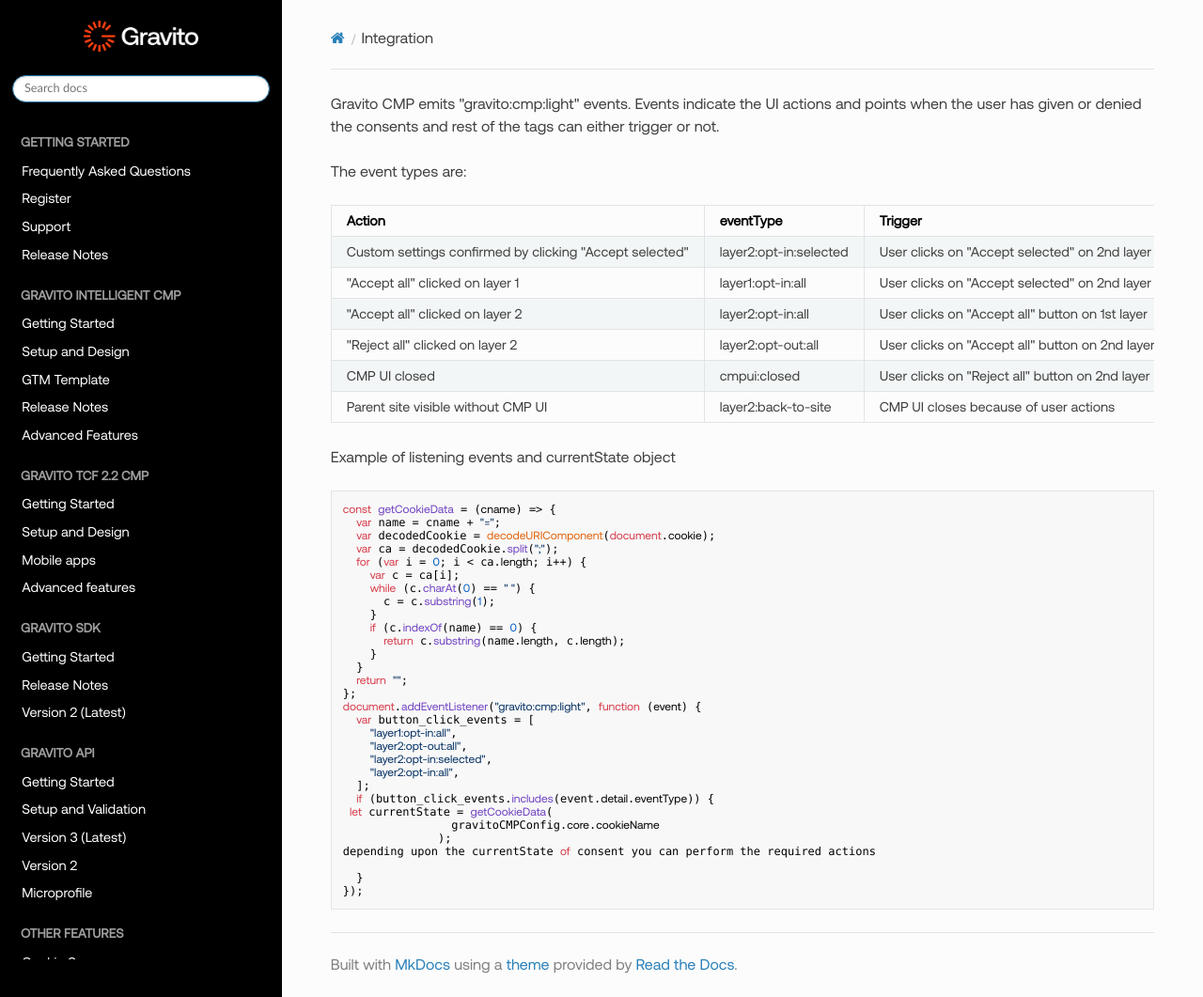
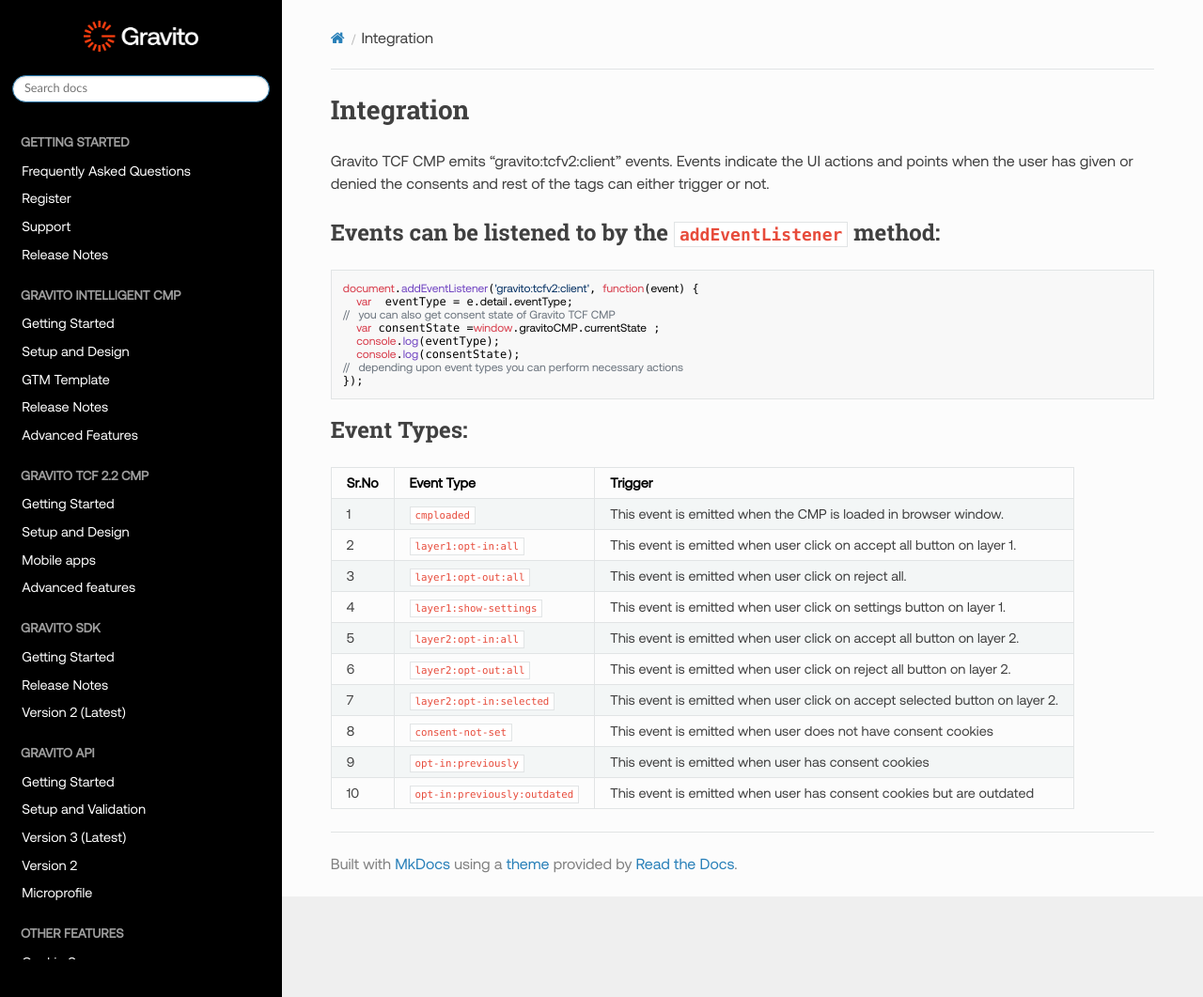
Before and after one commit to GravitoLtd/gravitoltd.github.io, an MkDocs documentation site: the page built from docs/Gravito_TCF_2.2_CMP/advanced/integration.md, in a window 1280 px wide and 1061 px high. Shown: the whole window at 94% size. Built offline with MkDocs 1.6.1, drawn with Linux system fonts in a browser that asks for light colours; nearby versions of some CDN libraries.

Commit message:
changed integration file for TCF CMP.

````diff
--- a/docs/Gravito_TCF_2.2_CMP/advanced/integration.md
+++ b/docs/Gravito_TCF_2.2_CMP/advanced/integration.md
@@ -1,47 +1,31 @@
-Gravito CMP emits "gravito:cmp:light" events. Events indicate the UI actions and points when the user has given or denied the consents and rest of the tags can either trigger or not.
+#Integration
 
-The event types are:
+Gravito TCF CMP emits “gravito:tcfv2:client” events. Events indicate the UI actions and points when the user has given or denied the consents and rest of the tags can either trigger or not.
 
-| Action | eventType | Trigger |
-| --- | --- | --- |
-| Custom settings confirmed by clicking "Accept selected" | layer2:opt-in:selected | User clicks on "Accept selected" on 2nd layer of CMP |
-| "Accept all" clicked on layer 1 | layer1:opt-in:all | User clicks on "Accept selected" on 2nd layer of CMP |
-| "Accept all" clicked on layer 2 | layer2:opt-in:all | User clicks on "Accept all" button on 1st layer |
-| "Reject all" clicked on layer 2 | layer2:opt-out:all | User clicks on "Accept all" button on 2nd layer |
-| CMP UI closed | cmpui:closed | User clicks on "Reject all" button on 2nd layer |
-| Parent site visible without CMP UI | layer2:back-to-site | CMP UI closes because of user actions |
+## Events can be listened to by the `addEventListener` method:
 
-Example of listening events and currentState object
-
-```
-const getCookieData = (cname) => {
-  var name = cname + "=";
-  var decodedCookie = decodeURIComponent(document.cookie);
-  var ca = decodedCookie.split(";");
-  for (var i = 0; i < ca.length; i++) {
-    var c = ca[i];
-    while (c.charAt(0) == " ") {
-      c = c.substring(1);
-    }
-    if (c.indexOf(name) == 0) {
-      return c.substring(name.length, c.length);
-    }
-  }
-  return "";
-};
-document.addEventListener("gravito:cmp:light", function (event) {
-  var button_click_events = [
-    "layer1:opt-in:all",
-    "layer2:opt-out:all",
-    "layer2:opt-in:selected",
-    "layer2:opt-in:all",
-  ];
-  if (button_click_events.includes(event.detail.eventType)) {
- let currentState = getCookieData(
-                gravitoCMPConfig.core.cookieName
-              );
-depending upon the currentState of consent you can perform the required actions
-
-  }
+```javascript
+document.addEventListener('gravito:tcfv2:client', function(event) {
+  var  eventType = e.detail.eventType;
+//   you can also get consent state of Gravito TCF CMP
+  var consentState =window.gravitoCMP.currentState ;
+  console.log(eventType);
+  console.log(consentState);
+//   depending upon event types you can perform necessary actions
 });
 ```
+
+## Event Types:
+<!-- create a table for events type with srn no event  and descriprtion -->
+| Sr.No | Event Type | Trigger |
+| ------ | ---------- | ----------- |
+| 1 | `cmploaded` | This event is emitted when the CMP is loaded in browser window. |
+| 2 | `layer1:opt-in:all` | This event is emitted when user click on accept all  button on layer 1. |
+| 3 | `layer1:opt-out:all` | This event is emitted when user click on reject all.  |button on layer 1. |
+| 4 | `layer1:show-settings` | This event is emitted when user click on settings   button on layer 1. |
+| 5| `layer2:opt-in:all` | This event is emitted when user click on accept all  button on layer 2.  |
+| 6 | `layer2:opt-out:all` | This event is emitted when user click on reject all  button on layer 2. |
+| 7 | `layer2:opt-in:selected` | This event is emitted when user click on accept selected   button on layer 2. |
+| 8 | `consent-not-set` | This event is emitted when user does not have consent cookies  |
+| 9 | `opt-in:previously` | This event is emitted when user has consent cookies  |
+| 10 | `opt-in:previously:outdated` | This event is emitted when user has consent cookies but are outdated  |
````
